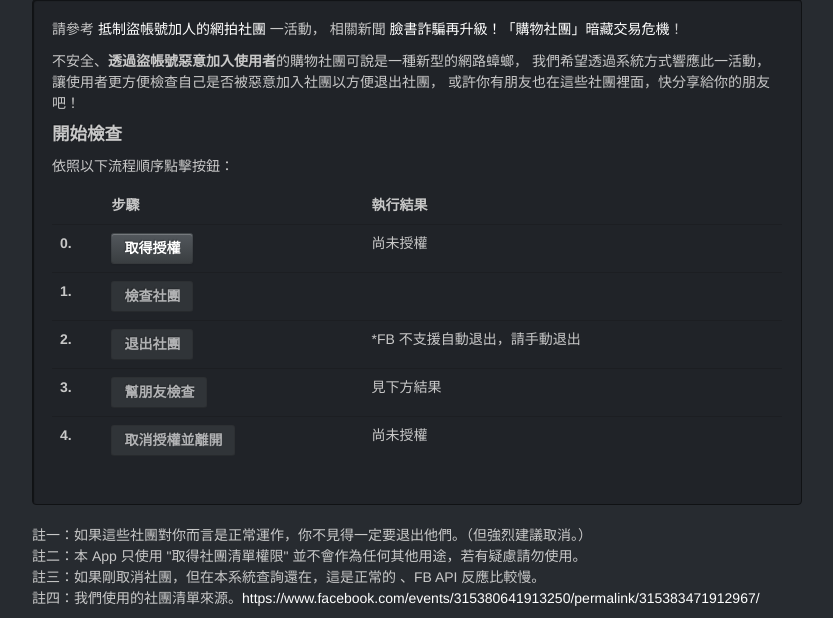
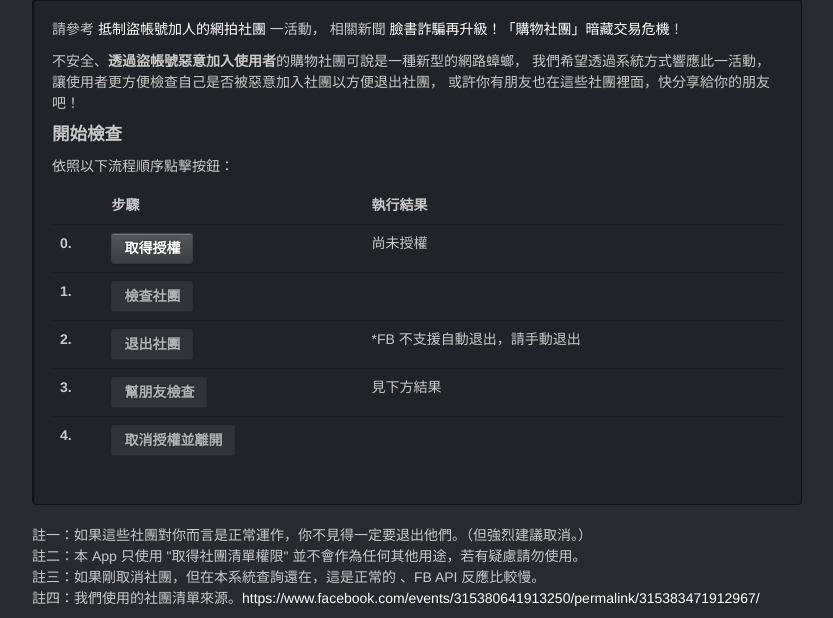
Before and after one commit to tony1223/spam-group, a CodeIgniter app: template application/views/welcome_message.php in a window 1280 px wide. Shown: the part 226-844 px from the top of the page, without its empty margins (223-1056 px from the left). Run offline with CodeIgniter, Linux system fonts and the light colour scheme; the template is opened without the code that fills it, so the values that code supplies are empty; some libraries are stand-ins or nearby versions.

Commit message:
#7 finetune .auth

```diff
--- a/application/views/welcome_message.php
+++ b/application/views/welcome_message.php
@@ -66,8 +66,6 @@
 							<th>4.</th>
 							<td><button class="btn js-end" disabled >取消授權並離開</button></td>
 							<td>
-								<div class="auth">尚未授權</div>
-
 							</td>
 						</tr>
 						</tbody>
```
